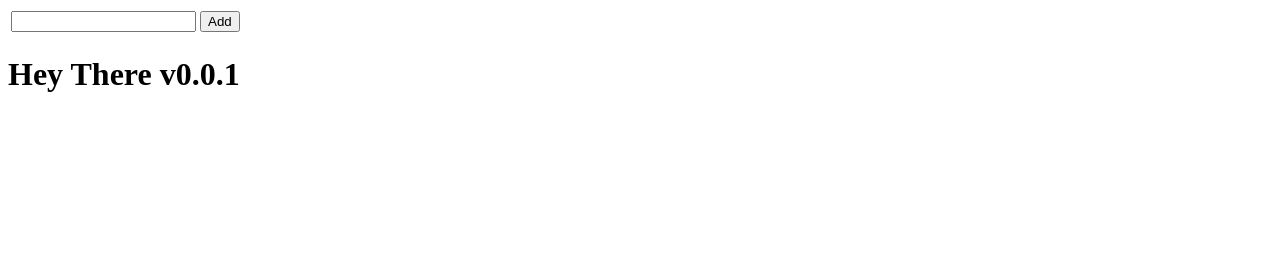
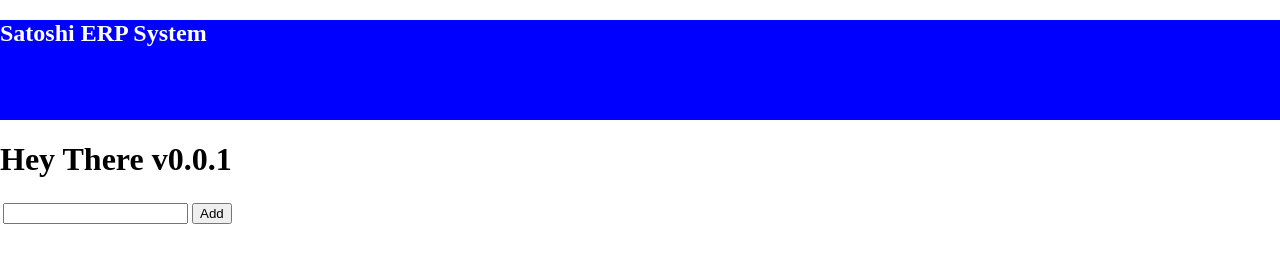
Before and after one commit to devgrp26/yee, a plain HTML site: page index.html in a window 1280 px wide. Drawn offline with Linux system fonts and the light colour scheme.

Commit message:
add header

```diff
--- a/index.html
+++ b/index.html
@@ -5,16 +5,34 @@
     <meta http-equiv="X-UA-Compatible" content="IE=edge">
     <meta name="viewport" content="width=device-width, initial-scale=1.0">
     <title>My First Site</title>
-<table>
-    <tr>
-        <td><input type="text" name="" id="vText"></td>
-        <td><button onclick="add()">Add</button></td>
-    </tr>
-</table>
-<div id="data"></div>
+    <style>
+        body{
+            margin:0;
+        }
+        nav{
+            width: 100%;
+            height: 100px;
+            position:relative;
+            top:0;
+            left:0;
+            background-color: blue;
+            color:white
+        }
+    </style>
 </head>
 <body>
+    <nav>
+        <h1>Satoshi ERP System</h1>
+    </nav>
+
     <h1>Hey There v0.0.1</h1>
+    <table>
+        <tr>
+            <td><input type="text" name="" id="vText"></td>
+            <td><button onclick="add()">Add</button></td>
+        </tr>
+    </table>
+    <div id="data"></div>
     <script>
         const vText = document.getElementById('vText')
         const display = document.getElementById('data')
```
